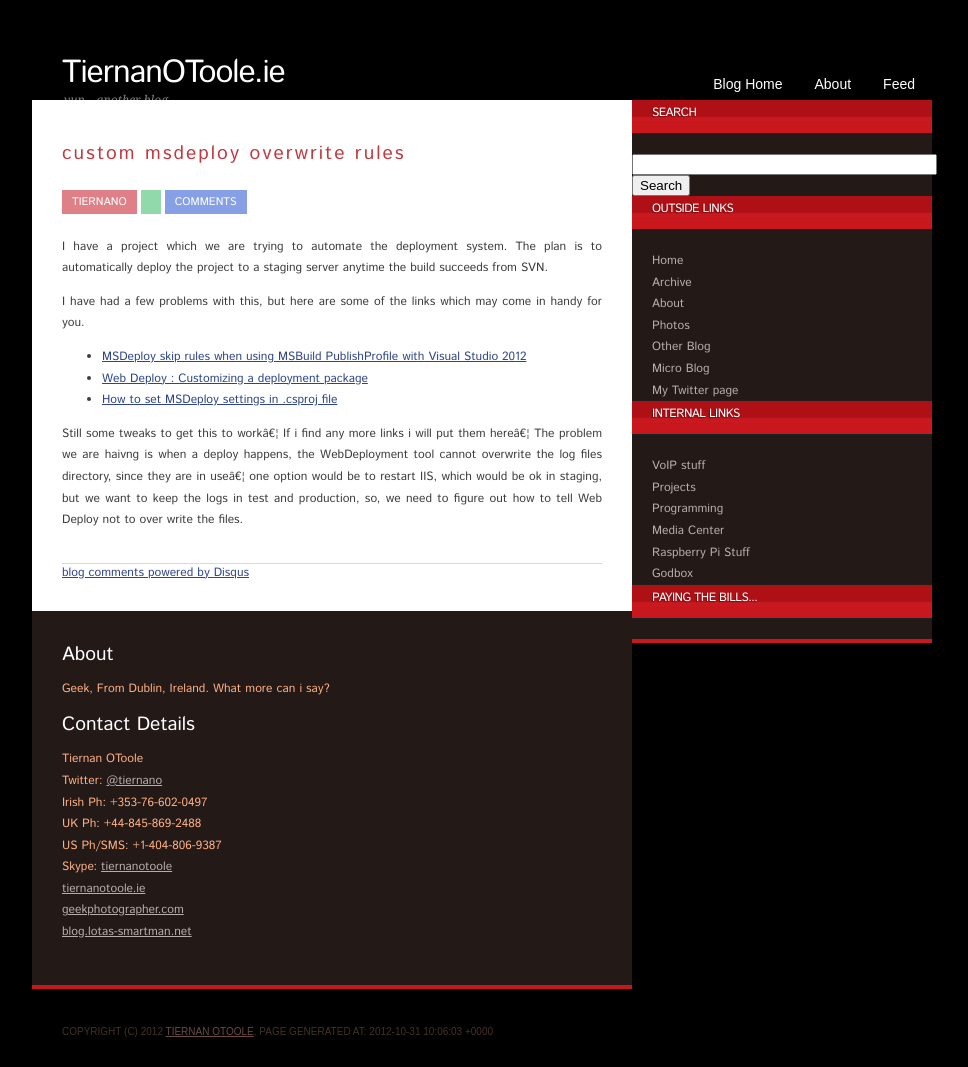
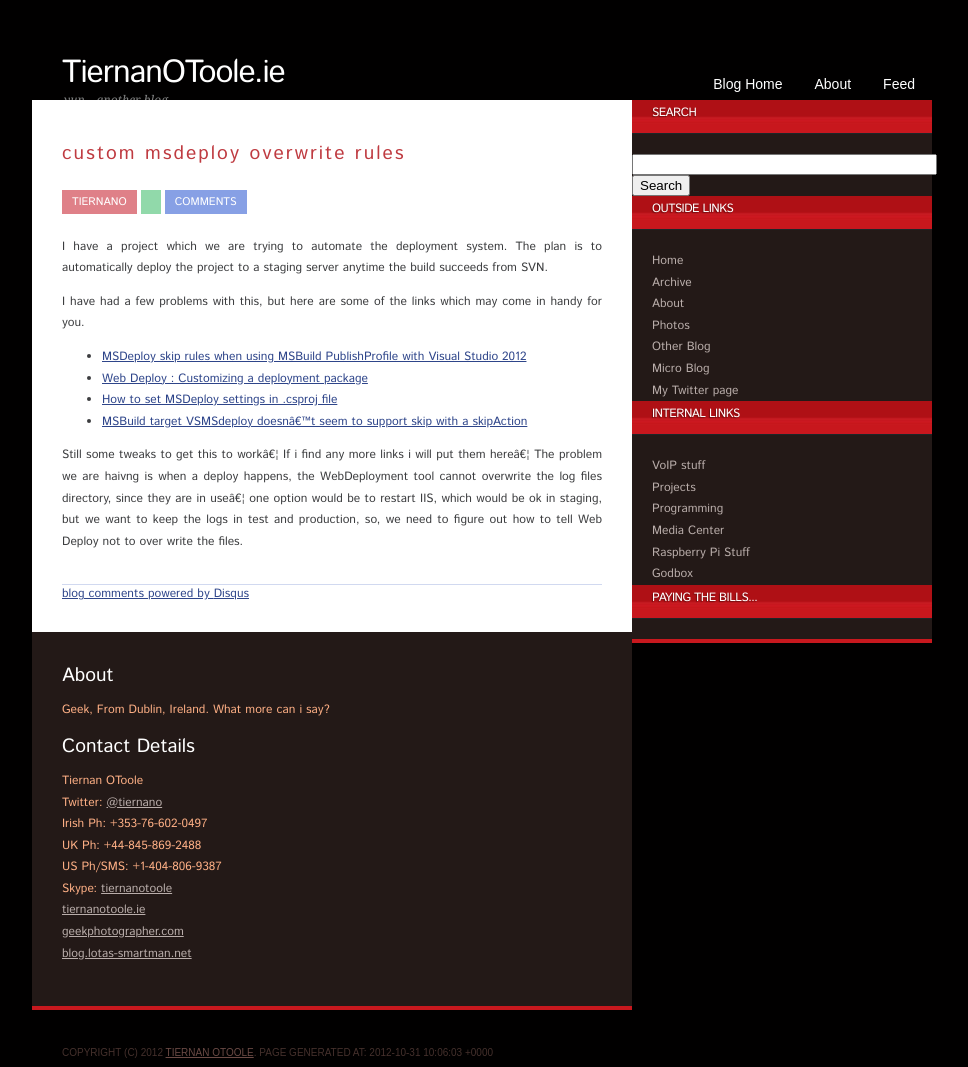
Before and after one commit to hewtwit-zz/tiernanotoole.ie, a Jekyll site: the page built from _posts/2012-10-31-custom_msdeploy_overwrite_rules.markdown, in a window 1280 px wide. Shown: the whole page, without its empty margins (158-1126 px from the left). Built offline with Jekyll 4.4.1, drawn with Linux system fonts in a browser that asks for light colours; Markdown is read by kramdown in place of the engine named in the settings; comment, search, counter and statistics services are not loaded; before the commit the page ends 1046 px from its top, so only the background shows below that.

Commit message:
tweaking post

```diff
--- a/_posts/2012-10-31-custom_msdeploy_overwrite_rules.markdown
+++ b/_posts/2012-10-31-custom_msdeploy_overwrite_rules.markdown
@@ -12,9 +12,11 @@ I have had a few problems with this, but here are some of the links which may co
 * [MSDeploy skip rules when using MSBuild PublishProfile with Visual Studio 2012][1]
 * [Web Deploy : Customizing a deployment package][2]
 * [How to set MSDeploy settings in .csproj file][3]
+* [MSBuild target VSMSdeploy doesn't seem to support skip with a skipAction][4]
 
 Still some tweaks to get this to work... If i find any more links i will put them here... The problem we are haivng is when a deploy happens, the WebDeployment tool cannot overwrite the log files directory, since they are in use... one option would be to restart IIS, which would be ok in staging, but we want to keep the logs in test and production, so, we need to figure out how to tell Web Deploy not to over write the files.
 
 [1]:http://stackoverflow.com/questions/12576662/msdeploy-skip-rules-when-using-msbuild-publishprofile-with-visual-studio-2012
 [2]:http://blog.alanta.nl/2011/02/web-deploy-customizing-deployment.html
 [3]:http://stackoverflow.com/questions/7100751/how-to-set-msdeploy-settings-in-csproj-file
+[4]:http://forums.iis.net/p/1170702/1953807.aspx#1953807
```
